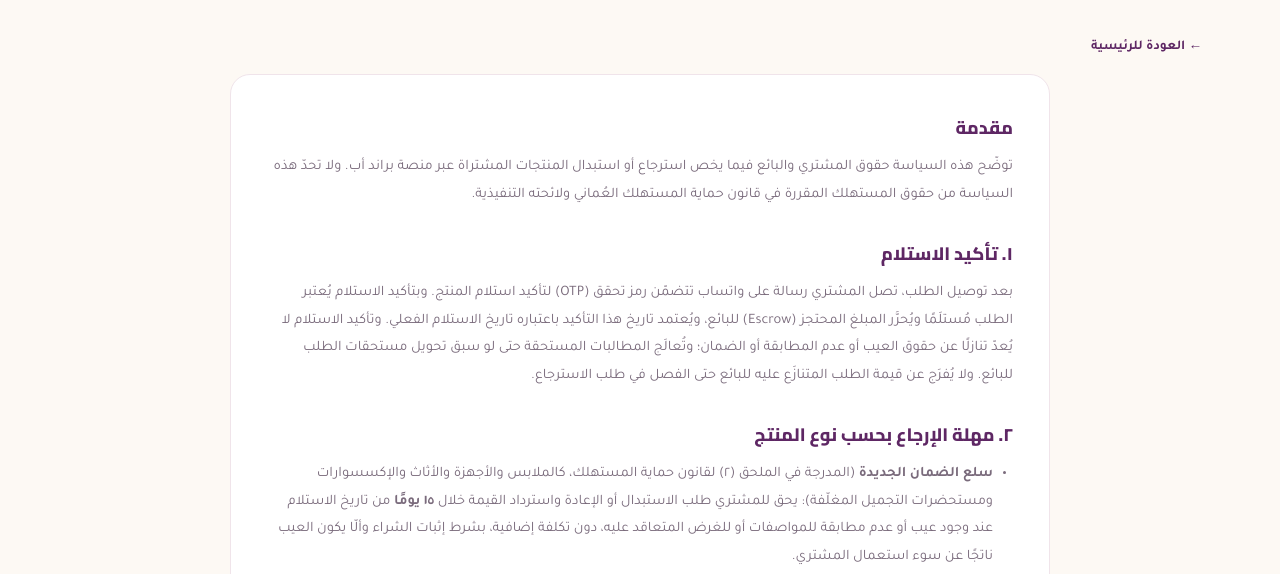
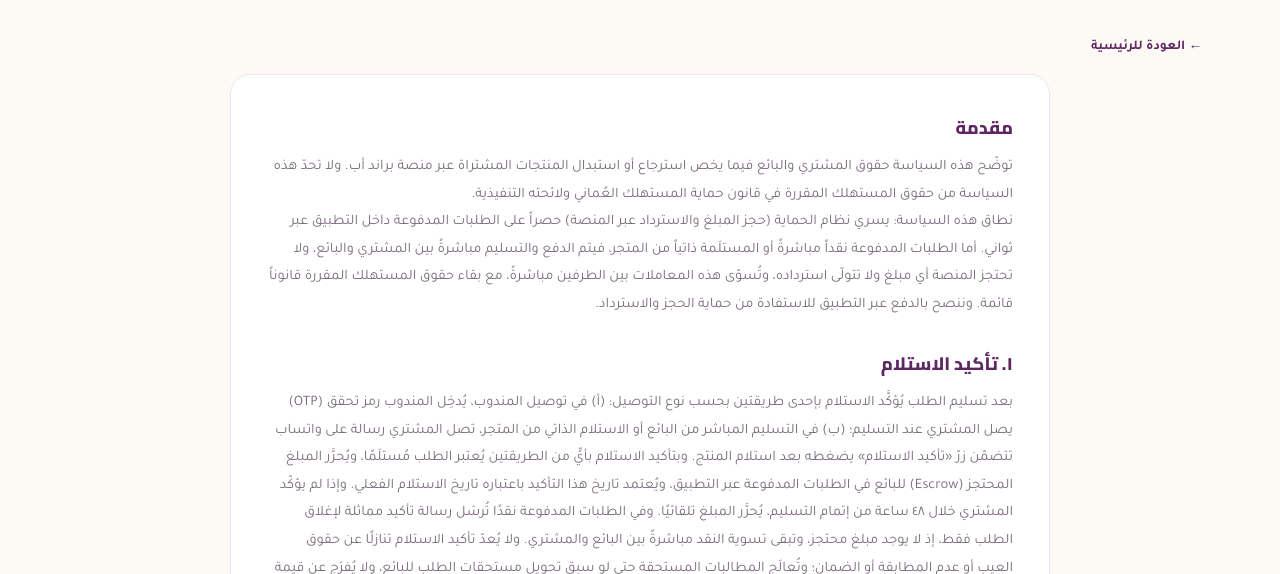
Before and after one commit to Hamed-deep/brandup-website, a plain HTML site: page refund/index.html in a window 1280 px wide. Shown: the part 209-783 px from the top of the page. Drawn offline with Linux system fonts and the light colour scheme.

Commit message:
policy: distinguish in-app (Thawani/escrow, protected+refundable) from cash/self-pickup (direct between buyer and seller, app not a party); clarify receipt-confirmation methods (agent OTP, WhatsApp confirm button, 48h auto-release)
Co-Authored-By: Claude Opus 4.8 <noreply@anthropic.com>
Claude-Session: https://claude.ai/code/session_01GUBCYPww53cgE9bHnZScCJ

```diff
--- a/refund/index.html
+++ b/refund/index.html
@@ -186,8 +186,9 @@
 
             <h2>مقدمة</h2>
       <p>توضّح هذه السياسة حقوق المشتري والبائع فيما يخص استرجاع أو استبدال المنتجات المشتراة عبر منصة براند أب. ولا تحدّ هذه السياسة من حقوق المستهلك المقررة في قانون حماية المستهلك العُماني ولائحته التنفيذية.</p>
+      <p>نطاق هذه السياسة: يسري نظام الحماية (حجز المبلغ والاسترداد عبر المنصة) حصراً على الطلبات المدفوعة داخل التطبيق عبر ثواني. أما الطلبات المدفوعة نقداً مباشرةً أو المستلَمة ذاتياً من المتجر، فيتم الدفع والتسليم مباشرةً بين المشتري والبائع، ولا تحتجز المنصة أي مبلغ ولا تتولّى استرداده، وتُسوّى هذه المعاملات بين الطرفين مباشرةً، مع بقاء حقوق المستهلك المقررة قانوناً قائمة. وننصح بالدفع عبر التطبيق للاستفادة من حماية الحجز والاسترداد.</p>
       <h2>١. تأكيد الاستلام</h2>
-      <p>بعد توصيل الطلب، تصل المشتري رسالة على واتساب تتضمّن رمز تحقق (OTP) لتأكيد استلام المنتج. وبتأكيد الاستلام يُعتبر الطلب مُستلَمًا ويُحرَّر المبلغ المحتجز (Escrow) للبائع، ويُعتمد تاريخ هذا التأكيد باعتباره تاريخ الاستلام الفعلي. وتأكيد الاستلام لا يُعدّ تنازلًا عن حقوق العيب أو عدم المطابقة أو الضمان؛ وتُعالَج المطالبات المستحقة حتى لو سبق تحويل مستحقات الطلب للبائع. ولا يُفرَج عن قيمة الطلب المتنازَع عليه للبائع حتى الفصل في طلب الاسترجاع.</p>
+      <p>بعد تسليم الطلب يُؤكَّد الاستلام بإحدى طريقتين بحسب نوع التوصيل: (أ) في توصيل المندوب، يُدخِل المندوب رمز تحقق (OTP) يصل المشتري عند التسليم؛ (ب) في التسليم المباشر من البائع أو الاستلام الذاتي من المتجر، تصل المشتري رسالة على واتساب تتضمّن زرّ «تأكيد الاستلام» يضغطه بعد استلام المنتج. وبتأكيد الاستلام بأيٍّ من الطريقتين يُعتبر الطلب مُستلَمًا، ويُحرَّر المبلغ المحتجز (Escrow) للبائع في الطلبات المدفوعة عبر التطبيق، ويُعتمد تاريخ هذا التأكيد باعتباره تاريخ الاستلام الفعلي. وإذا لم يؤكّد المشتري خلال ٤٨ ساعة من إتمام التسليم، يُحرَّر المبلغ تلقائيًا. وفي الطلبات المدفوعة نقدًا تُرسَل رسالة تأكيد مماثلة لإغلاق الطلب فقط، إذ لا يوجد مبلغ محتجز، وتبقى تسوية النقد مباشرةً بين البائع والمشتري. ولا يُعدّ تأكيد الاستلام تنازلًا عن حقوق العيب أو عدم المطابقة أو الضمان؛ وتُعالَج المطالبات المستحقة حتى لو سبق تحويل مستحقات الطلب للبائع، ولا يُفرَج عن قيمة الطلب المتنازَع عليه للبائع حتى الفصل في طلب الاسترجاع.</p>
       <h2>٢. مهلة الإرجاع بحسب نوع المنتج</h2>
       <ul>
         <li><b>سلع الضمان الجديدة</b> (المدرجة في الملحق (٢) لقانون حماية المستهلك، كالملابس والأجهزة والأثاث والإكسسوارات ومستحضرات التجميل المغلّفة): يحق للمشتري طلب الاستبدال أو الإعادة واسترداد القيمة خلال <b>١٥ يومًا</b> من تاريخ الاستلام عند وجود عيب أو عدم مطابقة للمواصفات أو للغرض المتعاقد عليه، دون تكلفة إضافية، بشرط إثبات الشراء وألّا يكون العيب ناتجًا عن سوء استعمال المشتري.</li>
```
Also changed, not shown: terms/index.html (+1 -1 lines).
